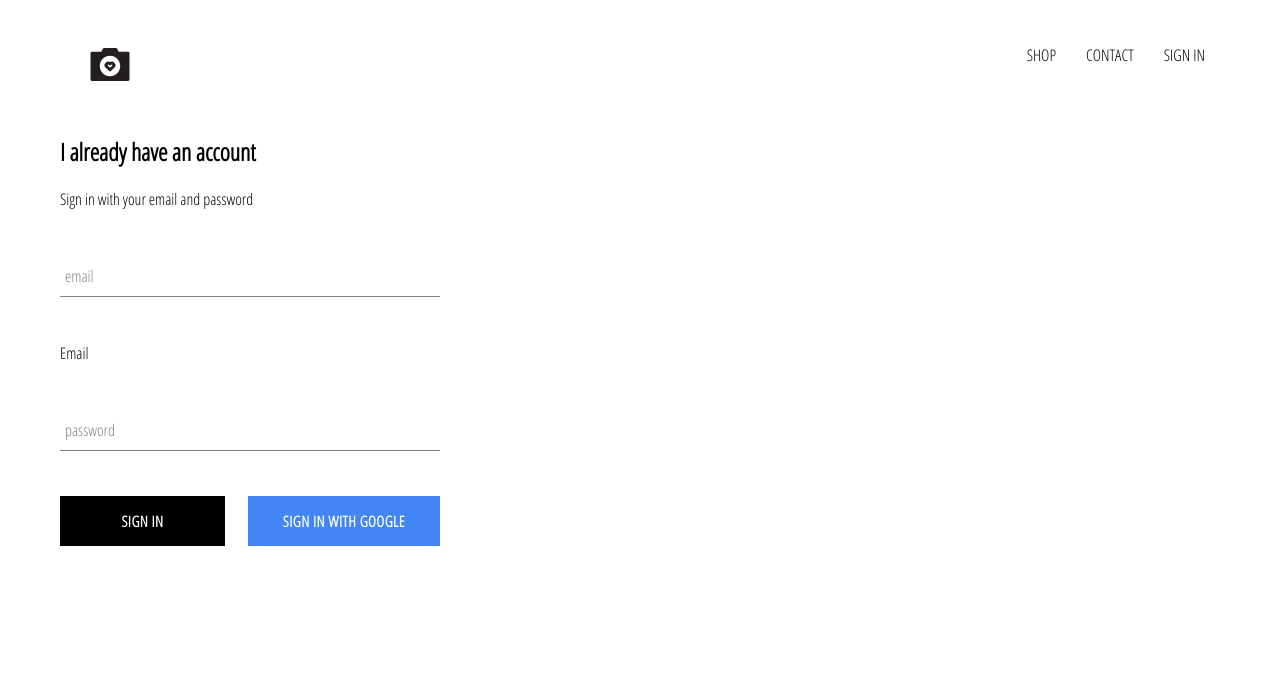
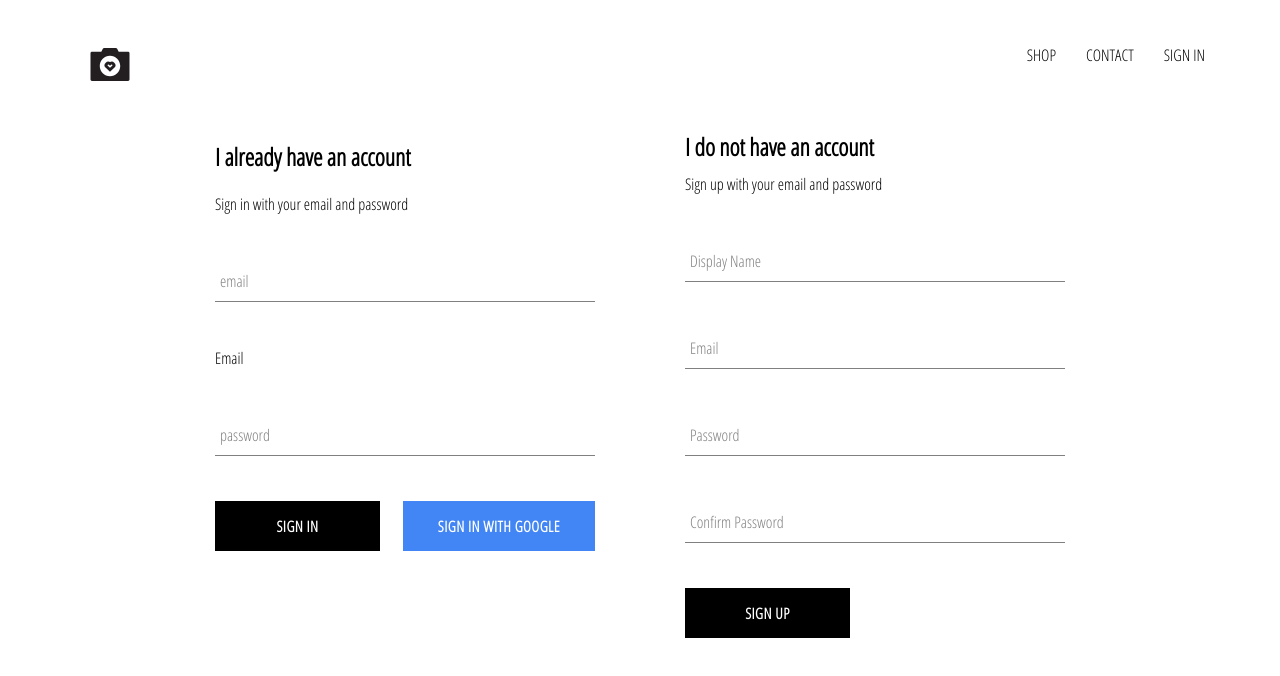
Before and after one commit to TDMorales/karo-cantu, a React (Create React App) app: page /signin in a window 1280 px wide. Shown: the top 676 px of the page. Built offline with nearby package versions, Linux system fonts and the light colour scheme; no server answers.

Commit message:
implemented firebase utils, included abitility to store users into firestore db

```diff
--- a/src/App.js
+++ b/src/App.js
@@ -6,7 +6,7 @@
 import ShopPage from './pages/shop/shop.jsx'
 import Header from './components/header/header.jsx'
 import SignInAndSignUp from './pages/sign-in-and-sign-up/sign-in-and-sign-up';
-import { auth } from './firebase/firebase.utils';
+import { auth, createUserProfileDocument } from './firebase/firebase.utils';
 
 class App extends React.Component {
   constructor(){
@@ -20,11 +20,23 @@
   unsubscribeFromAuth = null
 
   componentDidMount(){
-    this.unsubscribeFromAuth = auth.onAuthStateChanged(user => {
-      this.setState({ currentUser: user});
+    this.unsubscribeFromAuth = auth.onAuthStateChanged(async userAuth => {
+      if (userAuth) {
+        const userRef = await createUserProfileDocument(userAuth);
 
-      console.log(user)
-    })
+        userRef.onSnapshot(snapShot => {
+          this.setState({
+            currentUser: {
+              id: snapShot.id,
+              ...snapShot.data()
+            }
+          });
+
+          console.log(this.state)
+        });
+      }
+      this.setState({ currentUser: userAuth})
+    });
   }
 
   componentWillUnmount(){
--- /dev/null
+++ b/src/components/sign-up/sign-up.jsx
@@ -0,0 +1,103 @@
+import React from 'react';
+
+import FromInput from '../form-input/form-input';
+import CustomButton from '../custom-button/custom-button';
+import { auth, createUserProfileDocument } from '../../firebase/firebase.utils.js';
+
+import './sign-up.scss';
+import FormInput from '../form-input/form-input';
+
+class SignUp extends React.Component {
+    constructor(){
+        super();
+
+        this.state={
+            displayName: '',
+            email: '',
+            password: '',
+            confirmPassword: ''
+        }
+    }
+
+    handleSubmit = async e => {
+        e.preventDefault();
+
+        const { displayName, email, password, confirmPassword } = this.state;
+
+        if(password !== confirmPassword) {
+            alert("passwords don't match");
+            return;
+        }
+
+        if(password.length < 6){
+            alert("password should be at least 6 characters")
+        }
+
+        try{
+            const {user} = await auth.createUserWithEmailAndPassword(email, password);
+
+            createUserProfileDocument(user, {displayName});
+
+            this.setState({
+                displayName: '',
+                email: '',
+                password: '',
+                confirmPassword: ''
+            })
+        }catch(error){
+            console.log(error);
+        }
+    }
+
+    handleChange = e => {
+        const { name, value } = e.target;
+        this.setState ({ [name]: value });
+    }
+
+    render(){
+        const { displayName, email, password, confirmPassword } = this.state;
+        return(
+            <div className='sign-up'>
+                <h2 className='title'>I do not have an account</h2>
+                <span>Sign up with your email and password</span>
+                <form className='sign-up-form' onSubmit={this.handleSubmit}>
+                    <FormInput
+                        type='text'
+                        name='displayName'
+                        value={displayName}
+                        onChange={this.handleChange}
+                        label='Display Name'
+                        required
+                    />
+                    <FormInput
+                        type='email'
+                        name='email'
+                        value={email}
+                        onChange={this.handleChange}
+                        label='Email'
+                        required
+                    />
+                    <FormInput
+                        type='password'
+                        name='password'
+                        value={password}
+                        onChange={this.handleChange}
+                        label='Password'
+                        required
+                    />
+                    <FormInput
+                        type='password'
+                        name='confirmPassword'
+                        value={confirmPassword}
+                        onChange={this.handleChange}
+                        label='Confirm Password'
+                        required
+                    />
+                    <CustomButton type='submit'>SIGN UP</CustomButton>
+                </form>
+            </div>
+        )
+    }
+}
+
+export default SignUp;
--- /dev/null
+++ b/src/components/sign-up/sign-up.scss
@@ -0,0 +1,9 @@
+.sign-up {
+    display: flex;
+    flex-direction: column;
+    width: 380px;
+
+    .title {
+        margin: 10px 0;
+    }
+}
--- a/src/firebase/firebase.utils.js
+++ b/src/firebase/firebase.utils.js
@@ -11,7 +11,33 @@
     messagingSenderId: "896021176115",
     appId: "1:896021176115:web:1d296aaf66e512a4f6e846",
     measurementId: "G-K5XKT7CNTD"
-  };
+};
+
+export const createUserProfileDocument = async (userAuth, additionalData) => {
+   if (!userAuth) return;
+
+const userRef = firestore.doc(`users/${userAuth.uid}`);
+
+   const snapShot = await userRef.get();
+
+   if(!snapShot.exists){
+       const { displayName, email } = userAuth;
+       const createdAt = new Date();
+
+       try {
+        await userRef.set({
+            displayName,
+            email,
+            createdAt,
+            ...additionalData
+        })
+       } catch (error) {
+        console.log('error creating user', error.message);
+       }
+   }
+
+   return userRef;
+}
 
 firebase.initializeApp(config);
 
--- a/src/pages/sign-in-and-sign-up/sign-in-and-sign-up.jsx
+++ b/src/pages/sign-in-and-sign-up/sign-in-and-sign-up.jsx
@@ -1,12 +1,14 @@
 import React from 'react';
 
 import SignIn from '../../components/sign-in/sign-in';
+import SignUp from '../../components/sign-up/sign-up';
 
 import './sign-in-and-sign-up.scss'
 
 const SignInAndSignUpPage = () => (
     <div className='sign-in-and-sign-up'>
         <SignIn />
+        <SignUp />
     </div>
 );
 
--- a/src/pages/sign-in-and-sign-up/sign-in-and-sign-up.scss
+++ b/src/pages/sign-in-and-sign-up/sign-in-and-sign-up.scss
@@ -0,0 +1,6 @@
+.sign-in-and-sign-up {
+    width: 850px;
+    display: flex;
+    justify-content: space-between;
+    margin: 30px auto;
+}
```
